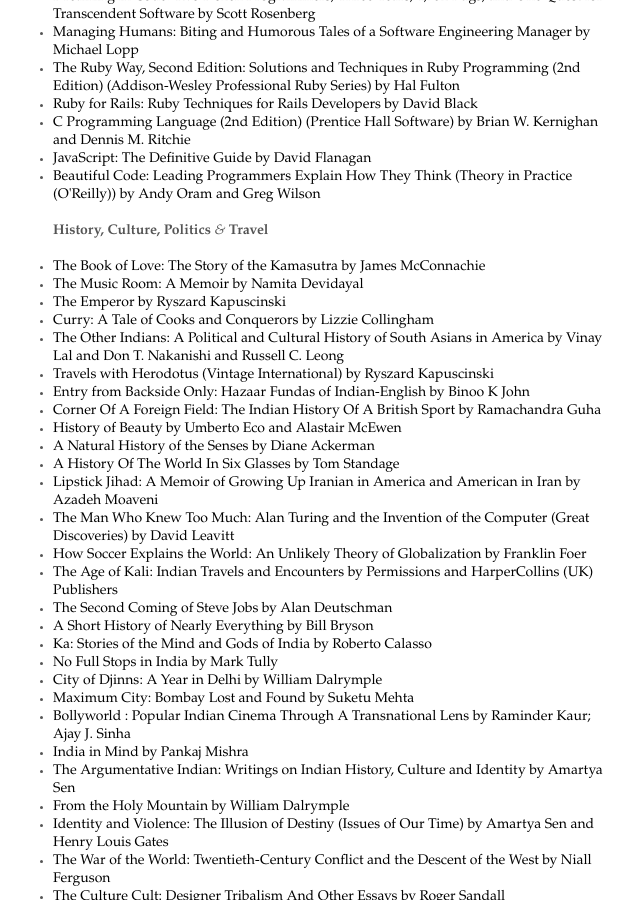
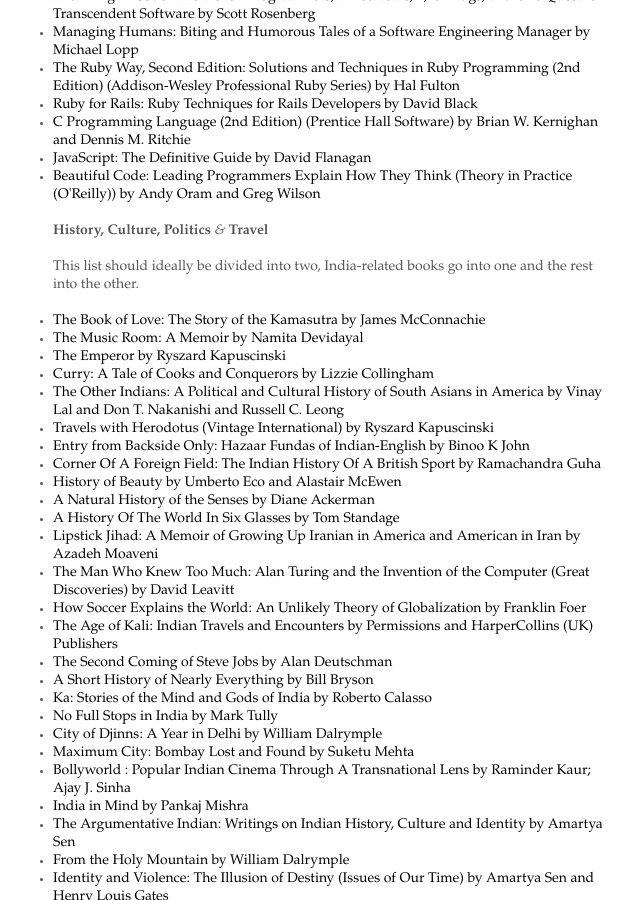
Before and after one commit to deepakjois/website, a Jekyll site: the page built from books/index.html, in a window 1280 px wide and 900 px high, scrolled down 2751 px. Shown: the whole window, without its empty margins (307-947 px from the left). Built offline with Jekyll 4.4.1, drawn with Linux system fonts in a browser that asks for light colours.

Commit message:
Adding books read into the list

```diff
--- a/_includes/books_read.html
+++ b/_includes/books_read.html
@@ -127,6 +127,8 @@
 </ul>
 
 <h3>History, Culture, Politics <span class="amp">&amp;</span> Travel</h3>
+
+<p>This list should ideally be divided into two, India-related books go into one and the rest into the other.</p>
 
 <ul id="non-fiction-culture">
   <li class="in_2009"><a href="http://www.amazon.com/Book-Love-Story-Kamasutra/dp/0805088180%3FSubscriptionId%3D1KWW0ZZBXM2H44SQVD02%26tag%3Dws%26linkCode%3Dxm2%26camp%3D2025%26creative%3D165953%26creativeASIN%3D0805088180">The Book of Love: The Story of the Kamasutra by James McConnachie</a></li>
```
